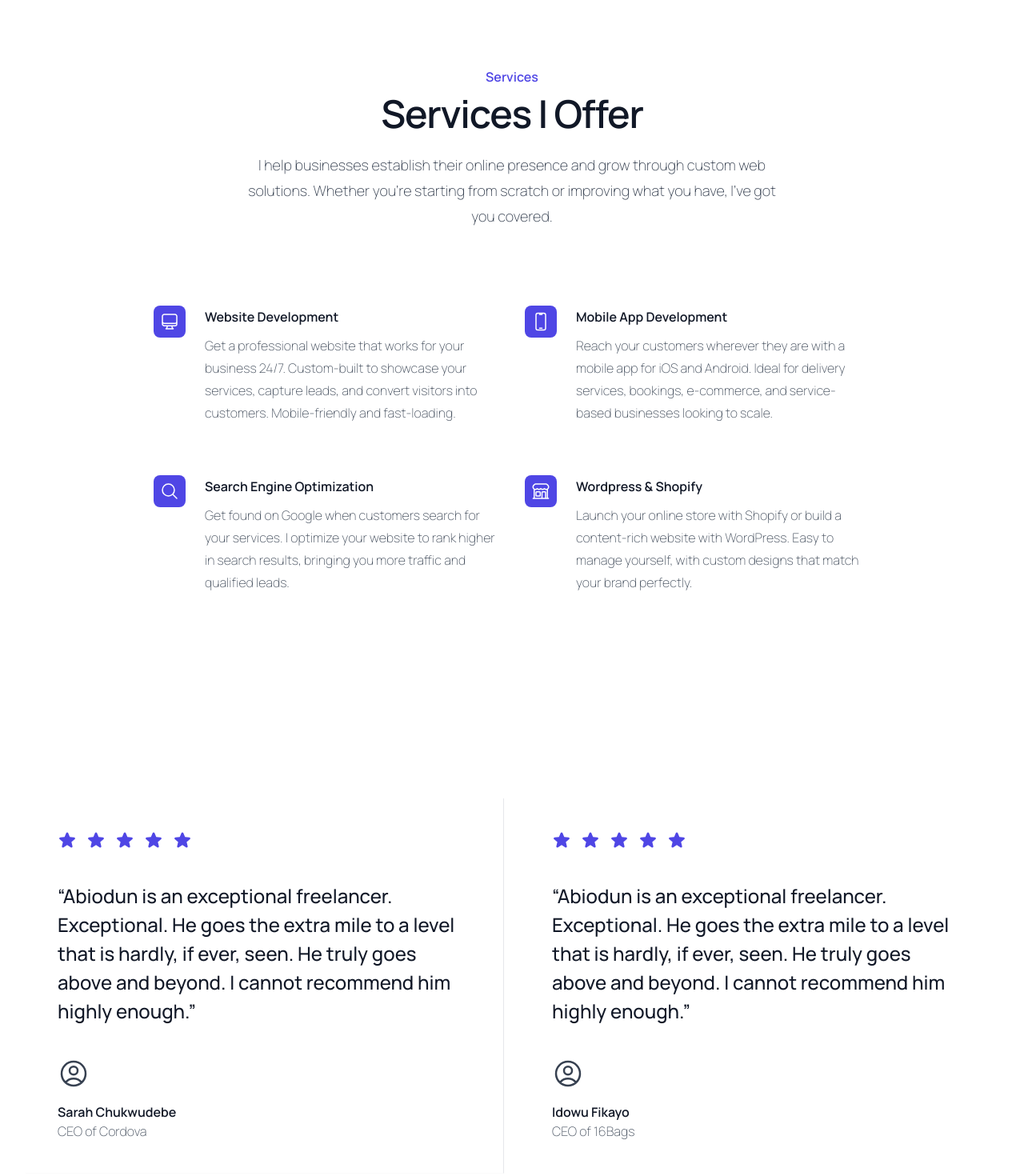
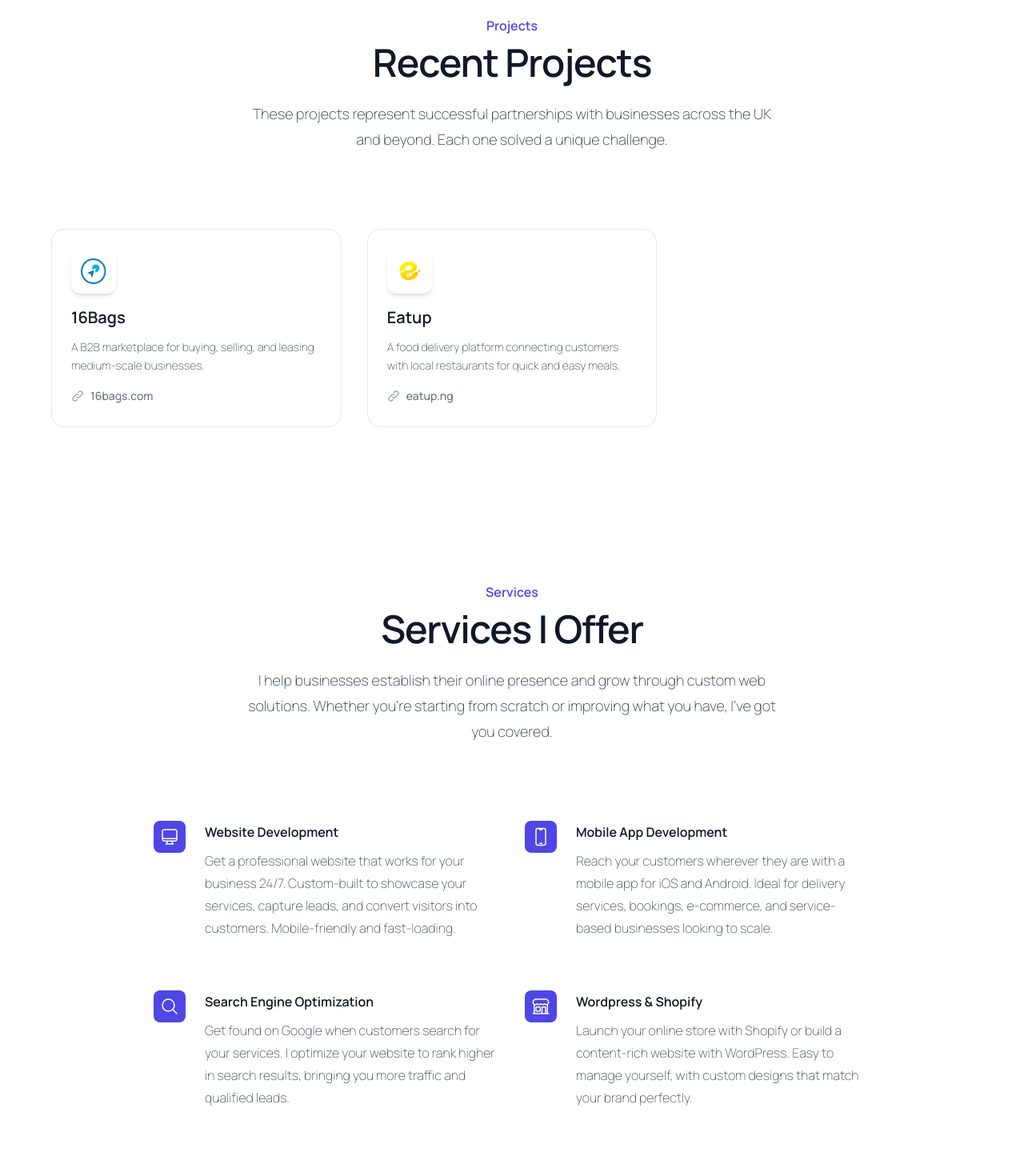
Before and after one commit to biolafrica/Portfolio-user, a Next.js app: page / in a window 1280 px wide. Shown: the part 1040-2510 px from the top of the page at 80% size. Built offline with nearby package versions, Linux system fonts and the light colour scheme; no server answers; the database is empty.

Commit message:
created project section, optimized footer section

```diff
--- /dev/null
+++ b/app/components/common/ProjectsHomeSection.jsx
@@ -0,0 +1,85 @@
+export default function ProjectsHomeSection(){
+
+  const projects = [
+    {
+      id: 1,
+      name: '16Bags',
+      description: 'A B2B marketplace for buying, selling, and leasing medium-scale businesses.',
+      url: '16bags.com',
+      src: '16bags_logo.png',
+    },
+    {
+      id: 2,
+      name: 'Eatup',
+      description: 'A food delivery platform connecting customers with local restaurants for quick and easy meals.',
+        url: 'eatup.ng',
+      src: 'eatup_logo.png',
+    },
+  ];
+
+  return (
+    <section className="w-full bg-white px-4 py-16 sm:px-6 lg:px-8">
+      <div className="max-w-6xl mx-auto">
+
+        {/* Header Section */}
+        <div className="mx-auto max-w-2xl lg:text-center">
+          <h2 className="text-base/7 font-semibold text-indigo-600">Projects</h2>
+          <p className="mt-2 text-pretty text-4xl font-semibold tracking-tight text-gray-900 sm:text-5xl lg:text-balance">
+            Recent Projects
+          </p>
+          <p className="mt-6 text-lg/8 text-gray-700">
+            These projects represent successful partnerships with businesses across the UK and beyond. Each one solved a unique challenge.
+          </p>
+        </div>
+
+        {/* Projects Grid */}
+        <div className="grid grid-cols-1 md:grid-cols-2 lg:grid-cols-3 gap-6 sm:gap-8 mt-16 sm:mt-20 lg:mt-24">
+          {projects.map((project) => (
+            <div
+              key={project.id}
+              className="group relative bg-white border border-gray-200 rounded-2xl p-6 hover:shadow-xl hover:border-gray-300 transition-all duration-300"
+            >
+              {/* Icon */}
+              <div className={`inline-flex items-center justify-center w-14 h-14 rounded-xl mb-4 shadow-md group-hover:scale-110 transition-transform duration-300`}>
+                <img src={`/images/${project.src}`} alt="brand icon" className="w-8 h-8" />
+              </div>
+
+              {/* Project Name */}
+              <h3 className="text-xl font-semibold text-gray-900 mb-3">
+                {project.name}
+              </h3>
+
+              {/* Description */}
+              <p className="text-sm text-gray-600 mb-4 leading-relaxed">
+                {project.description}
+              </p>
+
+              {/* Link */}
+              <a
+                href={`https://${project.url}`}
+                target="_blank"
+                rel="noopener noreferrer"
+                className="inline-flex items-center gap-2 text-sm text-gray-500 hover:text-gray-900 transition-colors group/link"
+              >
+                <svg
+                  className="w-4 h-4 text-gray-400 group-hover/link:text-gray-600"
+                  fill="none"
+                  stroke="currentColor"
+                  viewBox="0 0 24 24"
+                >
+                  <path
+                    strokeLinecap="round"
+                    strokeLinejoin="round"
+                    strokeWidth={2}
+                    d="M13.828 10.172a4 4 0 00-5.656 0l-4 4a4 4 0 105.656 5.656l1.102-1.101m-.758-4.899a4 4 0 005.656 0l4-4a4 4 0 00-5.656-5.656l-1.1 1.1"
+                  />
+                </svg>
+                <span className="font-medium">{project.url}</span>
+              </a>
+            </div>
+          ))}
+        </div>
+      </div>
+    </section>
+  );
+};
--- /dev/null
+++ b/app/components/common/footerColumn.jsx
@@ -0,0 +1,19 @@
+export default function FooterColumn({ title, items }) {
+  return (
+    <div>
+      <h3 className="text-sm font-semibold text-gray-900 mb-4">{title}</h3>
+      <ul className="space-y-3">
+        {items.map(({ id, name, url }) => (
+          <li key={id}>
+            <a
+              href={url}
+              className="text-sm text-gray-600 hover:text-gray-900 transition-colors"
+            >
+              {name}
+            </a>
+          </li>
+        ))}
+      </ul>
+    </div>
+  );
+}
--- a/app/components/common/footerSection.jsx
+++ b/app/components/common/footerSection.jsx
@@ -1,103 +1,54 @@
-import React from 'react'
+import FooterColumn from "./footerColumn";
 
-const projects = ["FamilyFund", "Unseal", "Phobia", "See all →"]
-const companies = ["About", "Process", "Blog", "Contact us"]
-const socials = ["Facebook", "Instagram", "GitHub", "Dribbble"]
+const projects = [
+  { name:"16bags", url: "https://16bags.com", id: 1 },
+  { name: "Eatup", url: "https://eatup.ng", id: 2 },
+  { name: "See all →", url: "/projects", id: 3 }
+];
+
+const companies = [
+  { name: "About", url: "/about", id: 1 },
+  { name : "Blog", url: "/blog", id: 2},
+  { name: "Contact us", url: "/contact", id: 3}
+];
+
+const socials = [
+  { name : "Email", url : "mailto:biolafrica@gmail.com", id: 1 },
+  { name: "LinkedIn", url : "https://www.linkedin.com/in/abiobaku/", id: 2 },
+  { name: "GitHub", url: "https://www.github.com/biolafrica", id: 3 }
+]
 
 export default function FooterSection() {
+  const year = new Date().getFullYear();
   return (
     <footer className="w-full bg-white ">
 
-      <div className="max-w-7xl mx-auto px-6 py-12 md:py-16">
+      <div className="max-w-7xl mx-auto px-6 py-5 md:py-10">
+        <div className="grid grid-cols-2 border-y border-gray-200 py-20 md:grid-cols-3 lg:grid-cols-4 gap-8 md:gap-12 ">
 
-        <div className="grid grid-cols-2 md:grid-cols-3 lg:grid-cols-4 gap-8 md:gap-12">
+          {/* Work, company and Connect Column */}
+          <FooterColumn title="Work" items={projects} />
+          <FooterColumn title="Company" items={companies} />
+          <FooterColumn title="Connect" items={socials} />
 
-          {/* Work Column */}
-          <div>
-            <h3 className="text-sm font-semibold text-gray-900 mb-4">Work</h3>
-
-            <ul className="space-y-3">
-              {projects.map((project) => (
-                <li key={project}>
-                  <a href="#" className="text-sm text-gray-600 hover:text-gray-900 transition-colors">
-                    {project}
-                  </a>
-                </li>
-              ))}
-            </ul>
-          </div>
-
-          {/* Company Column */}
-          <div>
-            <h3 className="text-sm font-semibold text-gray-900 mb-4">Company</h3>
-
-            <ul className="space-y-3">
-              {companies.map((company) => (
-                <li key={company}>
-                  <a href="#" className="text-sm text-gray-600 hover:text-gray-900 transition-colors">
-                    {company}
-                  </a>
-                </li>
-              ))}
-            </ul>
-
-          </div>
-
-          {/* Connect Column */}
-          <div>
-            <h3 className="text-sm font-semibold text-gray-900 mb-4">Connect</h3>
-            <ul className="space-y-3">
-
-              {socials.map((social) => (
-                <li key={social}>
-                  <a href="#" className="text-sm text-gray-600 hover:text-gray-900 transition-colors">
-                    {social}
-                  </a>
-                </li>
-              ))}
-
-            </ul>
-          </div>
 
           {/* Office Address Column */}
           <div>
             <h3 className="text-sm font-semibold text-gray-900 mb-4">Office Address</h3>
             <address className="not-italic text-sm text-gray-600 leading-relaxed">
-              Studio Agency Inc.<br />
-              123 Design Street<br />
-              Creative District<br />
-              New York, NY 10001<br />
-              United States
+              13 Bottom O' Th' Moor, Oldham<br />
+              Greater Manchester<br />
+              OL1 3HR<br />
+              United Kingdom
             </address>
           </div>
 
         </div>
 
         {/* Bottom Section */}
-
-        <div className="mt-12 pt-8 border-t border-gray-200 flex flex-col md:flex-row justify-between items-center gap-4">
-
-          {/* Logo */}
-          <div className="flex items-center gap-2">
-            <svg
-              className="w-5 h-5 text-gray-900"
-              fill="none"
-              stroke="currentColor"
-              viewBox="0 0 24 24"
-            >
-              <path
-                strokeLinecap="round"
-                strokeLinejoin="round"
-                strokeWidth={2}
-                d="M13 7l5 5m0 0l-5 5m5-5H6"
-              />
-            </svg>
-            <span className="text-lg font-semibold text-gray-900">Studio.</span>
-          </div>
-
-          {/* Copyright */}
+        <div className="pt-8 ">
           <div className="text-sm text-gray-500">
-            © Studio Agency Inc. 2025
+            <h6>Copyright &copy; {year} Abiodun Biobaku</h6>
           </div>
         </div>
       </div>
--- a/app/components/common/heroSection.jsx
+++ b/app/components/common/heroSection.jsx
@@ -37,10 +37,12 @@ export default function HeroSection() {
           <div className="hidden sm:mb-8 sm:flex sm:justify-start">
             <div className="relative rounded-full px-3 py-1 text-sm/6 text-gray-600 ring-1 ring-gray-900/10 hover:ring-gray-900/20">
               Tell me about your project.{' '}
+
               <a href="#" className="font-semibold text-indigo-600">
                 <span aria-hidden="true" className="absolute inset-0" />
                 Book a call <span aria-hidden="true">&rarr;</span>
               </a>
+
             </div>
           </div>
 
@@ -59,6 +61,7 @@ export default function HeroSection() {
               >
                 Book a call
               </a>
+
               <a href="#" className="text-sm/6 font-semibold text-gray-900">
                 Email me <span aria-hidden="true">→</span>
               </a>
--- a/app/components/common/serviceSection.jsx
+++ b/app/components/common/serviceSection.jsx
@@ -30,7 +30,9 @@ const features = [
 export default function ServicesSection() {
   return (
     <div className="bg-white py-24 sm:py-32">
+
       <div className="mx-auto max-w-7xl px-6 lg:px-8">
+
         <div className="mx-auto max-w-2xl lg:text-center">
           <h2 className="text-base/7 font-semibold text-indigo-600">Services</h2>
           <p className="mt-2 text-pretty text-4xl font-semibold tracking-tight text-gray-900 sm:text-5xl lg:text-balance">
@@ -40,6 +42,7 @@ export default function ServicesSection() {
             I help businesses establish their online presence and grow through custom web solutions. Whether you're starting from scratch or improving what you have, I've got you covered.
           </p>
         </div>
+
         <div className="mx-auto mt-16 max-w-2xl sm:mt-20 lg:mt-24 lg:max-w-4xl">
           <dl className="grid max-w-xl grid-cols-1 gap-x-8 gap-y-10 lg:max-w-none lg:grid-cols-2 lg:gap-y-16">
 
--- a/app/components/common/testimonial.jsx
+++ b/app/components/common/testimonial.jsx
@@ -1,55 +1,44 @@
 import { UserCircleIcon } from "@heroicons/react/24/outline";
 import { StarIcon } from "@heroicons/react/24/solid";
 
-const features =[
-  {
-    name: "Sarah Chukwudebe",
-    role: "CEO of Cordova",
-    feeback: '“Abiodun is an exceptional freelancer. Exceptional. He goes the extra mile to a level that is hardly, if ever, seen. He truly goes above and beyond. I cannot recommend him highly enough.”',
-  },{
-    name: "Idowu Fikayo",
-    role: "CEO of 16Bags",
-    feeback: '“Abiodun is an exceptional freelancer. Exceptional. He goes the extra mile to a level that is hardly, if ever, seen. He truly goes above and beyond. I cannot recommend him highly enough.”',
-  }
-]
-
 export default function Testimonial() {
   return (
-    <section className="relative isolate overflow-hidden bg-white px-6 py-24 sm:py-32 lg:px-8 lg:grid lg:grid-cols-2 lg:gap-5">
+    <section className="relative isolate overflow-hidden bg-white px-6 py-24 sm:py-32 lg:px-8">
 
-      {features.map((feature,n) => (
-        <div key={feature.name} className={`
-          mx-auto max-w-3xl p-5 lg:max-w-3xl lg:p-10
-          ${ n < 1 ? "border-b border-gray-200 lg:border-r lg:border-b-neutral-50": "" }
-        `}>
+      <div className="mx-auto max-w-2xl lg:max-w-4xl">
 
-          <div className="flex items-center space-x-3 ">
+        <div className="flex items-center justify-center space-x-3 ">
           <StarIcon className="text-indigo-600 h-6"/>
           <StarIcon className="text-indigo-600 h-6"/>
           <StarIcon className="text-indigo-600 h-6"/>
           <StarIcon className="text-indigo-600 h-6"/>
           <StarIcon className="text-indigo-600 h-6"/>
+
         </div>
 
         <figure className="mt-10">
-            <blockquote className="text-lg/8 font-medium text-gray-900 sm:text-2xl/9">
-              <p>{feature.feeback}</p>
+          <blockquote className="text-center text-xl/8 font-semibold text-gray-900 sm:text-2xl/9">
+            <p>
+              “Abiodun is an exceptional freelancer. Exceptional. He goes the extra mile to a level that is hardly, if ever, seen. He truly goes above and beyond. I cannot recommend him highly enough.”
+            </p>
           </blockquote>
 
           <figcaption className="mt-10">
-              <UserCircleIcon className="size-10 text-gray-700" />
+            <UserCircleIcon className="size-10 text-gray-700 mx-auto"  />
 
-              <div className="mt-4 text-base">
-                <div className="font-semibold text-gray-900">{feature.name}</div>
-                <div className="text-gray-600">{feature.role}</div>
+            <div className="mt-4 flex items-center justify-center space-x-3 text-base">
+
+              <div className="font-semibold text-gray-900">Sarah Chukwudebe</div>
+              <svg width={3} height={3} viewBox="0 0 2 2" aria-hidden="true" className="fill-gray-900">
+                <circle r={1} cx={1} cy={1} />
+              </svg>
+              <div className="text-gray-600">CEO of Cordova</div>
             </div>
 
           </figcaption>
         </figure>
 
       </div>
-      ))}
-
     </section>
   )
 }
--- a/app/page.jsx
+++ b/app/page.jsx
@@ -10,6 +10,7 @@ import ServicesSection from "./components/common/serviceSection.jsx";
 import Testimonial from "./components/common/testimonial.jsx";
 import Blog from "./components/common/blog.jsx";
 import FooterSection from "./components/common/footerSection.jsx";
+import ProjectsHomeSection from "./components/common/ProjectsHomeSection.jsx";
 
 
 export default async function Home() {
@@ -19,6 +20,7 @@ export default async function Home() {
   return (
     <div className="home-cont">
       <HeroSection/>
+      <ProjectsHomeSection/>
       <ServicesSection/>
       <Testimonial/>
       <Blog/>
```
Also changed, not shown: app/components/common/footerHeroSection.jsx (+15 -18 lines), app/components/nav/footer.js (deleted, +0 -42 lines), app/components/nav/footer.jsx (+4 -28 lines), app/components/static/about.js (deleted, +0 -17 lines), public/images/16bags_logo.png (added), public/images/eatup_logo.png (added). Lines whose indentation alone changed are shown as unchanged.
